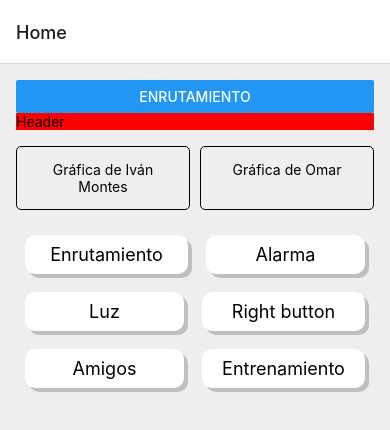
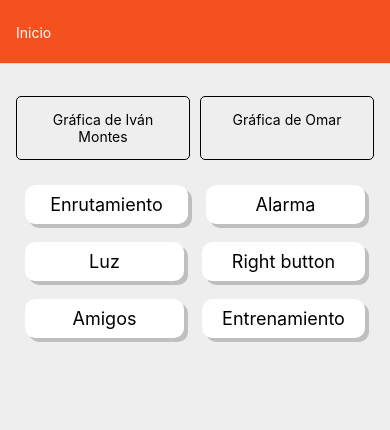
Before and after one commit to Navi244/react-proyect-init, a React Native app: screen /Home in a window 390 px wide. Shown: the top 430 px of the page. Built offline with nearby package versions, Linux system fonts and the light colour scheme.

Commit message:
add header title across props and set styles in Routing and Alarm

```diff
--- a/App.js
+++ b/App.js
@@ -1,6 +1,7 @@
 import HomeCycling from './pages/HomeCycling';
 import Routes from './pages/Routes';
 import Alarm from './pages/Alarm';
+import MainHeader from './components/MainHeader';
 import { StyleSheet, View } from 'react-native';
 import { NavigationContainer } from '@react-navigation/native';
 import { createNativeStackNavigator } from '@react-navigation/native-stack';
@@ -8,12 +9,31 @@ import { createNativeStackNavigator } from '@react-navigation/native-stack';
 const Stack = createNativeStackNavigator();
 
 export default function App() {
+
+  console.log(Stack.Group);
+
   return (
     <NavigationContainer>
       <Stack.Navigator>
-        <Stack.Screen name="Home" component={HomeCycling} />
-        <Stack.Screen name="Routing" component={Routes}/>
-        <Stack.Screen name="Alarm" component={Alarm}/>
+        <Stack.Screen name="Home" component={HomeCycling} options={
+          {
+            headerTitle:()=> <MainHeader title="Inicio" />,
+            headerStyle: {backgroundColor: '#f4511e'},
+            headerTintColor: '#fff',
+            headerTitleStyle: {
+              fontWeight: 'bold',
+            }
+          }}/>
+        <Stack.Screen name="Routing" component={Routes} options={
+          {
+            headerTitle:()=> <MainHeader title="Enrutamiento" />,
+            headerStyle: {backgroundColor: '#f4511e'},
+            headerTintColor: '#fff',
+            headerTitleStyle: {
+              fontWeight: 'bold'
+            }
+          }}/>
+        <Stack.Screen name="Alarm" component={Alarm} options={{headerTitle:()=><MainHeader title="Alarma" />}}/>
       </Stack.Navigator>
     </NavigationContainer>
   );
--- a/components/MainHeader.js
+++ b/components/MainHeader.js
@@ -1,10 +1,23 @@
 import React from "react";
-import { Text } from "react-native";
+import { View, Text, StyleSheet } from "react-native";
 
-const MainHeader = ()=>{
+const MainHeader = ({title})=>{
   return(
-    <Text>Header</Text>
+    <View style={headerStyles.container}>
+      <Text style={headerTitle.title}>{title}</Text>
+    </View>
   )
 };
 
+const headerStyles = StyleSheet.create({
+  container: {display: 'flex', justifyContent: 'flex-end', flexWrap:'nowrap' }
+});
+
+const headerTitle = StyleSheet.create({
+  title: {
+    color: '#fff',
+    flexGrow: 1
+  }
+})
+
 export default MainHeader;
--- a/pages/HomeCycling.js
+++ b/pages/HomeCycling.js
@@ -1,17 +1,12 @@
 
-import React from "react";
-import MainHeader from '../components/MainHeader';
+import React from 'react';
 import MainBody from '../components/MainBody';
-import { StyleSheet, View, Button } from 'react-native';
+import { StyleSheet, View } from 'react-native';
 
 
 const HomeCycling = ()=>{
   return (
     <View style={mainBg.bg}>
-      <Button title="Enrutamiento"></Button>
-      <View style={estilosHeader.container}>
-        <MainHeader></MainHeader>
-      </View>
       <View style={styles.container}>
         <MainBody></MainBody>
       </View>
```
